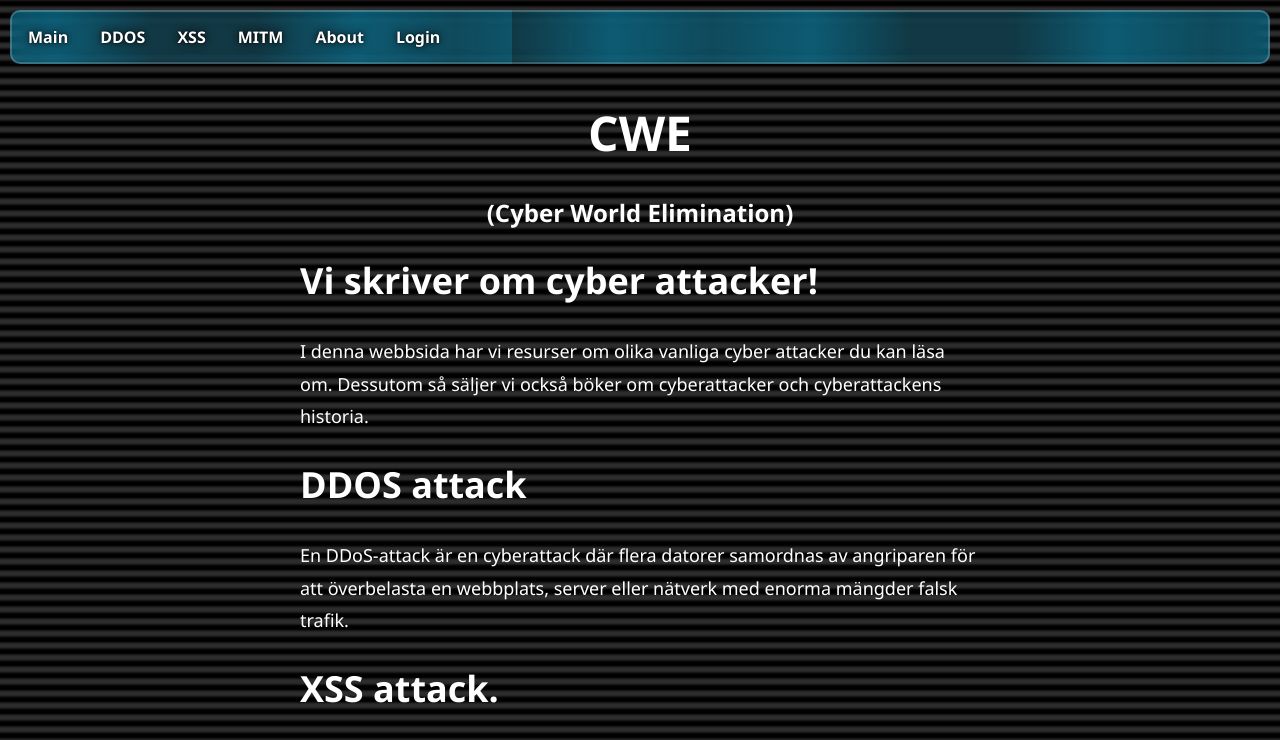
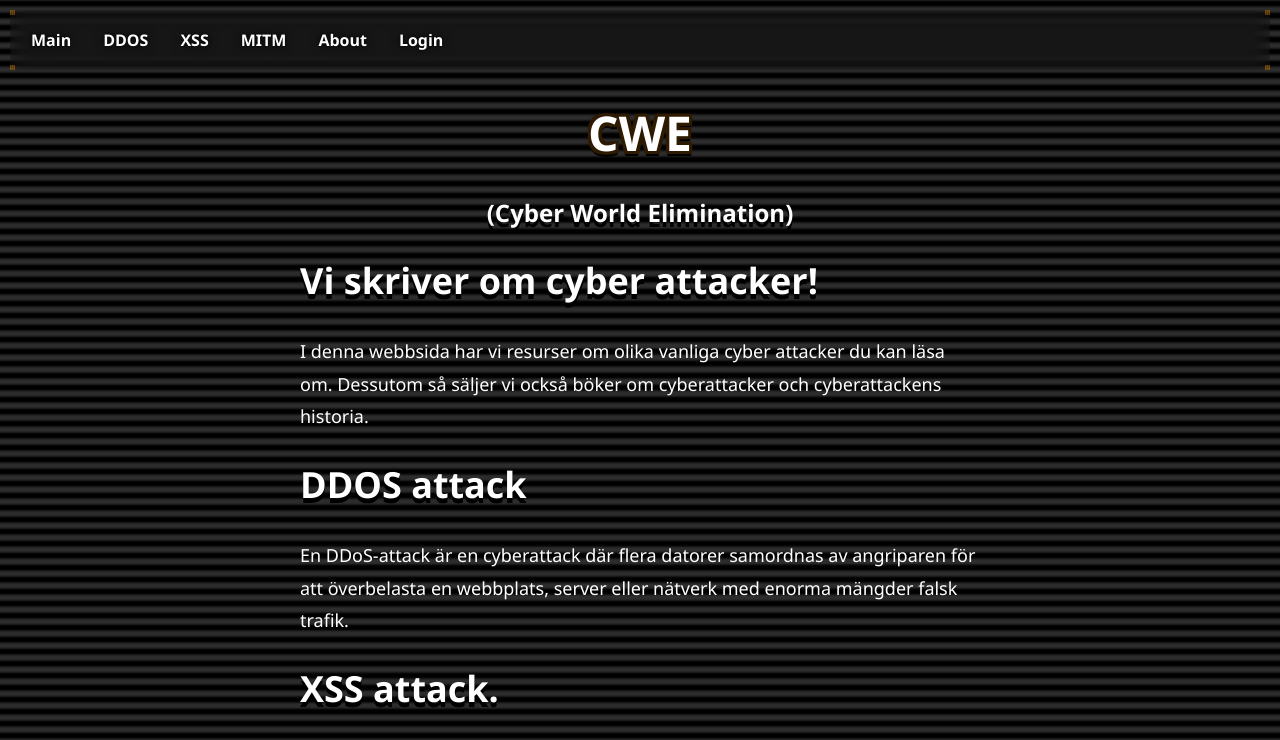
Before and after one commit to lilobotx/Finalproject, a plain HTML site: page HTML/index.html in a window 1280 px wide. Shown: the top 740 px of the page. Drawn offline with Linux system fonts and the light colour scheme.

Commit message:
style.css

```diff
--- a/style.css
+++ b/style.css
@@ -1,5 +1,5 @@
 :root { /*Gradient Variabler som kontrollerar färgerna för navbar och footer hos de olika sidorna*/
-    --gradient: repeating-linear-gradient(90deg, rgba(0, 195, 255, 0.2) 0px, rgba(0, 195, 255, 0.4) 100px, rgba(0, 195, 255, 0.3) 200px, rgba(0, 195, 255, 0.4) 300px, rgba(0, 195, 255, 0.2) 400px, rgba(0, 195, 255, 0.2) 500px);
+    --gradient: repeating-linear-gradient(90deg, rgba(255, 155, 0, 0.2) 0px, rgba(255, 155, 0, 0.4) 100px, rgba(255, 155, 0, 0.3) 200px, rgba(255, 155, 0, 0.4) 300px, rgba(255, 155, 0, 0.2) 400px, rgba(255, 155, 0, 0.2) 500px);
 }
 
 .about{
@@ -15,7 +15,7 @@
 }
 
 .mitm{
-    --gradient: repeating-linear-gradient(90deg, rgba(255, 155, 0, 0.2) 0px, rgba(255, 155, 0, 0.4) 100px, rgba(255, 155, 0, 0.3) 200px, rgba(255, 155, 0, 0.4) 300px, rgba(255, 155, 0, 0.2) 400px, rgba(255, 155, 0, 0.2) 500px);
+    --gradient: repeating-linear-gradient(90deg, rgba(0, 195, 255, 0.2) 0px, rgba(0, 195, 255, 0.4) 100px, rgba(0, 195, 255, 0.3) 200px, rgba(0, 195, 255, 0.4) 300px, rgba(0, 195, 255, 0.2) 400px, rgba(0, 195, 255, 0.2) 500px);
 }
 
 .login{
@@ -48,15 +48,15 @@
     margin: 0;
     padding: 0;
     overflow: hidden;
-    background: var(--gradient);
-    border-radius: 10px;
+    /*background: var(--gradient);*/
     top: 0;
     display: flex;
-    border: 2px solid rgba(255, 255, 255, 0.2);
+    border: 5px solid transparent;
+    border-image: var(--gradient);
     animation: MK8FB 100s infinite linear;
 }
 
-@keyframes MK8FB { /*Navbar animation*/
+@keyframes MKWBorder { /*Navbar animation*/
     0% {
         background-position: 0px;
     }
@@ -100,7 +100,7 @@
 body{
     margin: 0;
     padding: 0;
-    background-image: url("../Assets/Background.png");
+    background-image: url("./Assets/Background.png");
     background-size: 1440px;
     background-attachment: fixed;
     animation: MKWBGScroll 140s infinite linear;
@@ -181,6 +181,7 @@ h1 {
     max-width: 720px;
     margin-left: auto;
     margin-right: auto;
+    text-shadow: -3px -3px 0px rgb(46, 26, 0), -3px 3px 0px rgb(46, 26, 0), 3px -3px 0px rgb(46, 26, 0), 3px 3px 0px rgb(46, 26, 0), 3px 0px 0px rgb(46, 26, 0), -3px 0px 0px rgb(46, 26, 0), 0px -3px 0px rgb(46, 26, 0), 0px 3px 0px rgb(46, 26, 0), 0px 5px 0px rgb(0, 0, 0), 2px 5px 0px rgb(0, 0, 0), -2px 5px 0px rgb(0, 0, 0);
 }
 
 h2 {
@@ -190,6 +191,7 @@ h2 {
     max-width: 90%;
     width: 680px;
     line-height: 1.3;
+    text-shadow: 0px 5px 0px rgb(0, 0, 0);
 }
 
 h3 {
@@ -199,6 +201,7 @@ h3 {
     max-width: 90%;
     width: 680px;
     line-height: 1.3;
+    text-shadow: 0px 5px 0px rgb(0, 0, 0);
 }
 
 .center {
```
